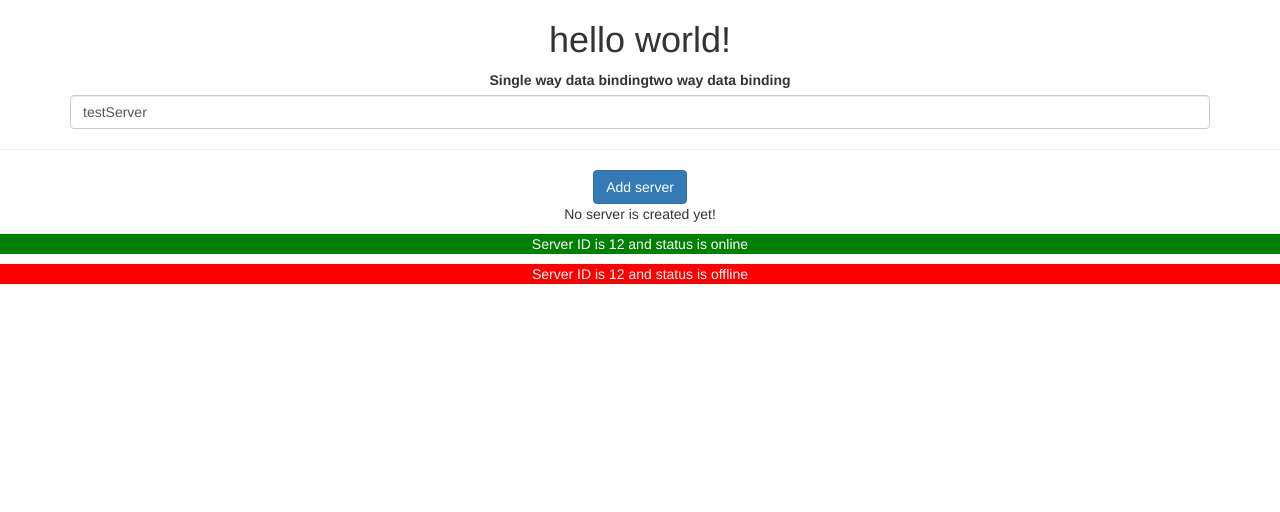
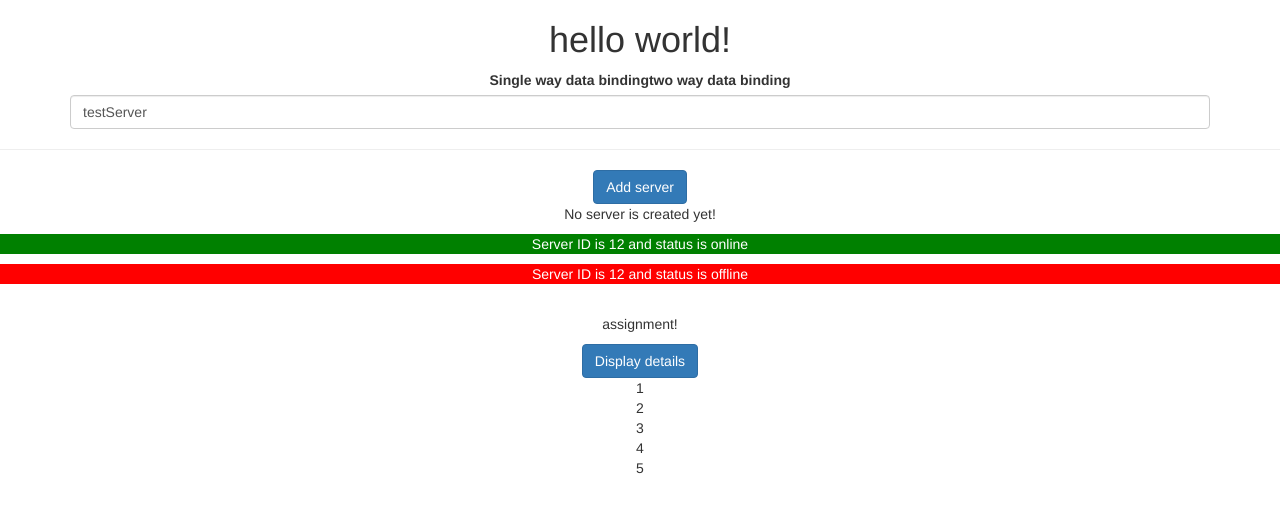
Before and after one commit to mezubeen/angular-practicing, an Angular app: page / in a window 1280 px wide. Shown: the top 512 px of the page. Built offline with nearby package versions, Linux system fonts and the light colour scheme.

Commit message:
assignment

```diff
--- a/src/app/app.component.html
+++ b/src/app/app.component.html
@@ -5,4 +5,7 @@
   </h1>
 
   <app-servers></app-servers>
+
+<br>
+  <app-assignment></app-assignment>
 </div>
--- a/src/app/app.module.ts
+++ b/src/app/app.module.ts
@@ -6,12 +6,14 @@ import { HttpModule } from '@angular/http';
 import { AppComponent } from './app.component';
 import { ServerComponent } from './server/server.component';
 import { ServersComponent } from './servers/servers.component';
+import { AssignmentComponent } from './assignment/assignment.component';
 
 @NgModule({
   declarations: [
     AppComponent,
     ServerComponent,
-    ServersComponent
+    ServersComponent,
+    AssignmentComponent
   ],
   imports: [
     BrowserModule,
--- /dev/null
+++ b/src/app/assignment/assignment.component.css
@@ -0,0 +1,3 @@
+.whiteText {
+	color: white;
+}
--- /dev/null
+++ b/src/app/assignment/assignment.component.html
@@ -0,0 +1,20 @@
+<p>
+  assignment!
+</p>
+
+<button class="btn btn-primary" (click)="onButtonToggle()">Display details</button>
+
+<p *ngIf="showSecret">secret password = tuna</p>
+
+<!-- <div *ngFor="let logs of buttonLog"
+	  [ngStyle]="{backgroundColor: logs >= 5 ? 'blue' : 'transparent'}"
+	  [ngClass]="{'whiteText' : logs>= 5}"
+
+	  >{{ logs }}</div> -->
+
+<!-- instead of checking the loop status , checking it's index -->
+<div *ngFor="let logs of buttonLog; let i = index"
+	  [ngStyle]="{backgroundColor: i >= 5 ? 'blue' : 'transparent'}"
+	  [ngClass]="{'whiteText' : i>= 5}"
+
+	  >{{ logs }}</div>
--- /dev/null
+++ b/src/app/assignment/assignment.component.ts
@@ -0,0 +1,31 @@
+import { Component, OnInit } from '@angular/core';
+
+@Component({
+  selector: 'app-assignment',
+  templateUrl: './assignment.component.html',
+  styleUrls: ['./assignment.component.css']
+})
+export class AssignmentComponent implements OnInit {
+	showSecret = false;
+	buttonLog = [1,2,3,4,5];
+  constructor() {
+
+   }
+
+  ngOnInit() {
+  }
+
+  onButtonToggle(){
+  	if(this.showSecret == false){
+  		this.showSecret = true;
+  	}else {
+  		this.showSecret = false;
+  	}
+  	this.buttonLog.push(this.buttonLog.length +1);
+  	console.log(this.buttonLog);
+
+
+	}
+
+
+}
```
Also changed, not shown: 1 other file (tests, documents, lock files or other folders).
